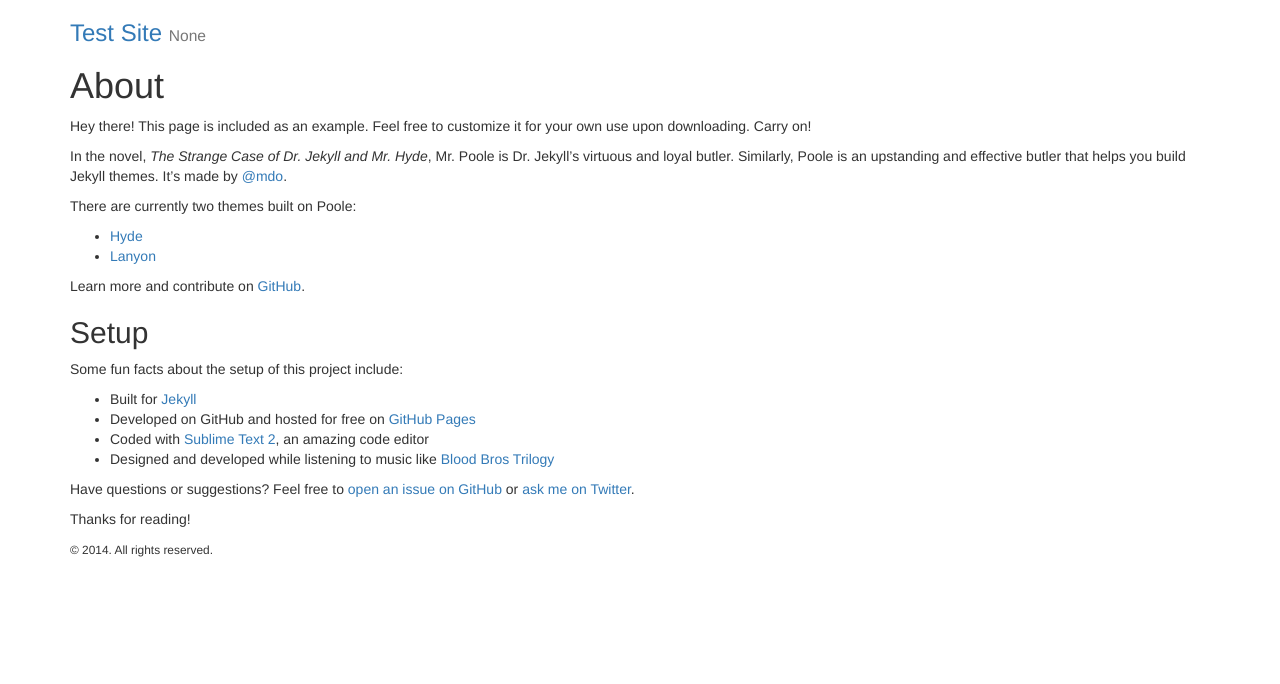
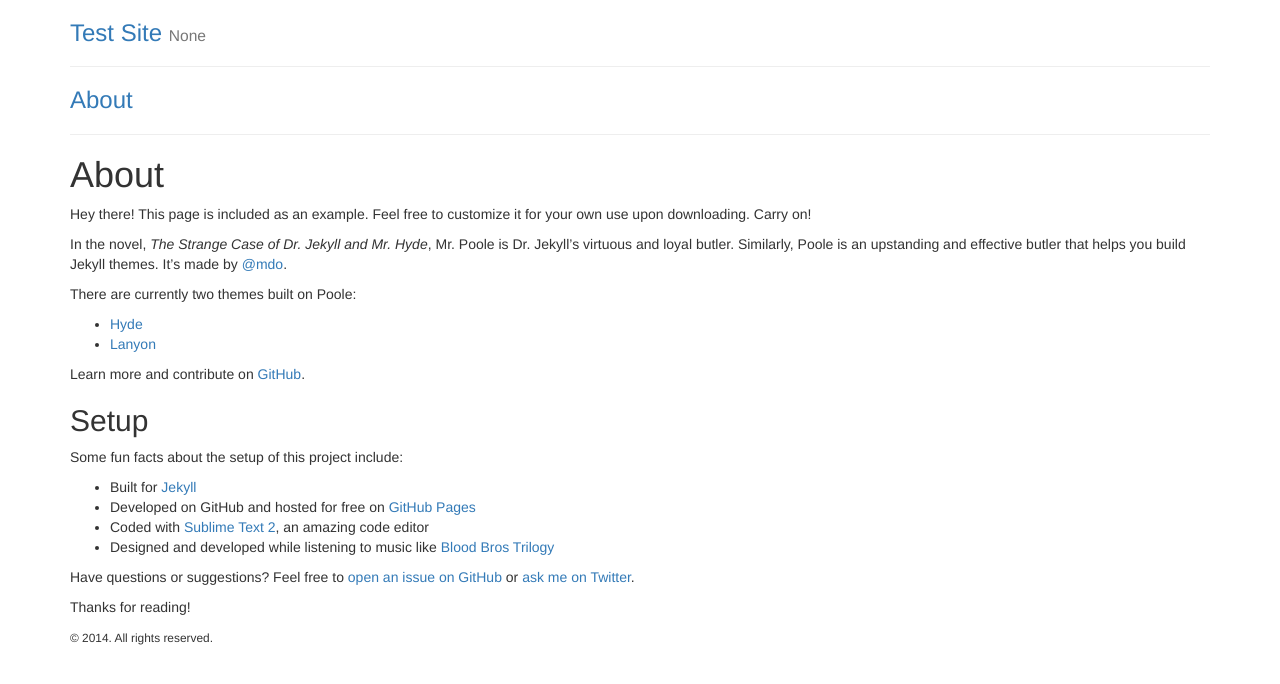
Before and after one commit to robrothedev/robrothedev.github.io, a Jekyll site: the page built from about.md, in a window 1280 px wide. Shown: the top 684 px of the page. Built offline with Jekyll 4.4.1, drawn with Linux system fonts in a browser that asks for light colours; nearby versions of some CDN libraries.

Commit message:
Testing links

```diff
--- a/_layouts/default.html
+++ b/_layouts/default.html
@@ -10,6 +10,9 @@
         <h3 class="masthead-title">
           <a href="{{ site.baseurl }}" title="Home">{{ site.title }}</a>
           <small>{{ site.tagline }}</small>
+          <hr>
+          <a href="{{ site.baseurl }}/about/">About</a>
+          <hr>
         </h3>
       </header>
 
--- a/_layouts/post.html
+++ b/_layouts/post.html
@@ -3,11 +3,12 @@ layout: default
 ---
 
 <article class="post">
-  <h1 class="post-title">{{ page.title }} / Title</h1>
+  <h1 class="post-title">{{ page.title }}</h1>
   <time datetime="{{ page.date | date_to_xmlschema }}" class="page-date">{{ page.date | date_to_string }}</time>
   {{ content }}
 </article>
 
+<!--
 <aside class="related">
   <h2>Related Posts</h2>
   <ul class="related-posts">
@@ -23,3 +24,4 @@ layout: default
     {% endfor %}
   </ul>
 </aside>
+-->
```
